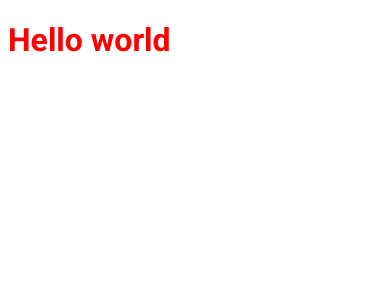
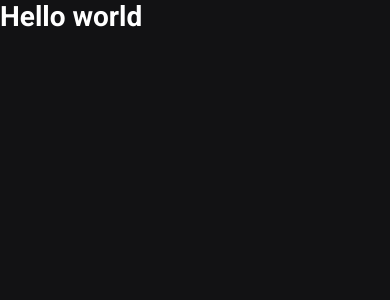
Before and after one commit to JacksonPassos/ignite-ignews, a Next.js app: page / in a window 390 px wide. Shown: the top 300 px of the page. Built offline with nearby package versions, Linux system fonts and the light colour scheme.

Commit message:
:lipstick: styles: globals
create globals scss

```diff
--- a/src/pages/_app.tsx
+++ b/src/pages/_app.tsx
@@ -1,4 +1,5 @@
 import { AppProps } from 'next/app'
+import '../styles/global.scss'
 function MyApp({ Component, pageProps } : AppProps) {
   return <Component {...pageProps} />
 }
--- a/src/pages/_document.jsx
+++ b/src/pages/_document.jsx
@@ -7,8 +7,6 @@
             <Head>
                 <link rel="preconnect" href="https://fonts.gstatic.com" crossorigin />
                 <link href='https://fonts.googleapis.com/css2?family=Roboto:wght@400;700;900&display=swap' rel="stylesheet" />
-
-                <title>ig.news</title>
             </Head>
             <body>
                 <Main />
--- a/src/pages/index.tsx
+++ b/src/pages/index.tsx
@@ -1,6 +1,13 @@
-import styles from '../styles/home.module.scss'
+import Head from 'next/head'
 export default function Home() {
   return (
-    <h1 className={styles.title}>Hello world</h1>
+    <>
+      <Head>
+          <title>Início | ig.news</title>
+      </Head>
+      <h1>
+        Hello world
+      </h1>
+    </>
   )
 }
--- /dev/null
+++ b/src/styles/global.scss
@@ -0,0 +1,47 @@
+*{
+    margin: 0;
+    padding: 0;
+    box-sizing: border-box;
+}
+
+:root{
+    --white: #ffffff;
+
+    --gray-100: #e1e1e6;
+    --gray-300: #a8a8b3;
+    --gray-900: #121214;
+
+    --cyan-500: #61dafb;
+    --yellow-500: #eba417;
+}
+
+@media (max-width: 1080px) {
+    html{
+        font-size: 93.75%;
+    }
+}
+
+@media (max-width: 720px) {
+    html{
+        font-size: 87.5%;
+    }
+}
+
+body{
+    background: var(--gray-900);
+    color: var(--white);
+
+}
+
+body, input, textarea, select, button {
+    font: 400 1rem 'roboto', sans-serif;
+}
+
+button{
+    cursor: pointer;
+}
+
+a{
+    color: inherit;
+    text-decoration: none;
+}
--- a/src/styles/home.module.scss
+++ /dev/null
@@ -1,4 +0,0 @@
-.title{
-    color: red;
-    font-family: 'roboto';
-}
```
Also changed, not shown: 1 other file (tests, documents, lock files or other folders).
